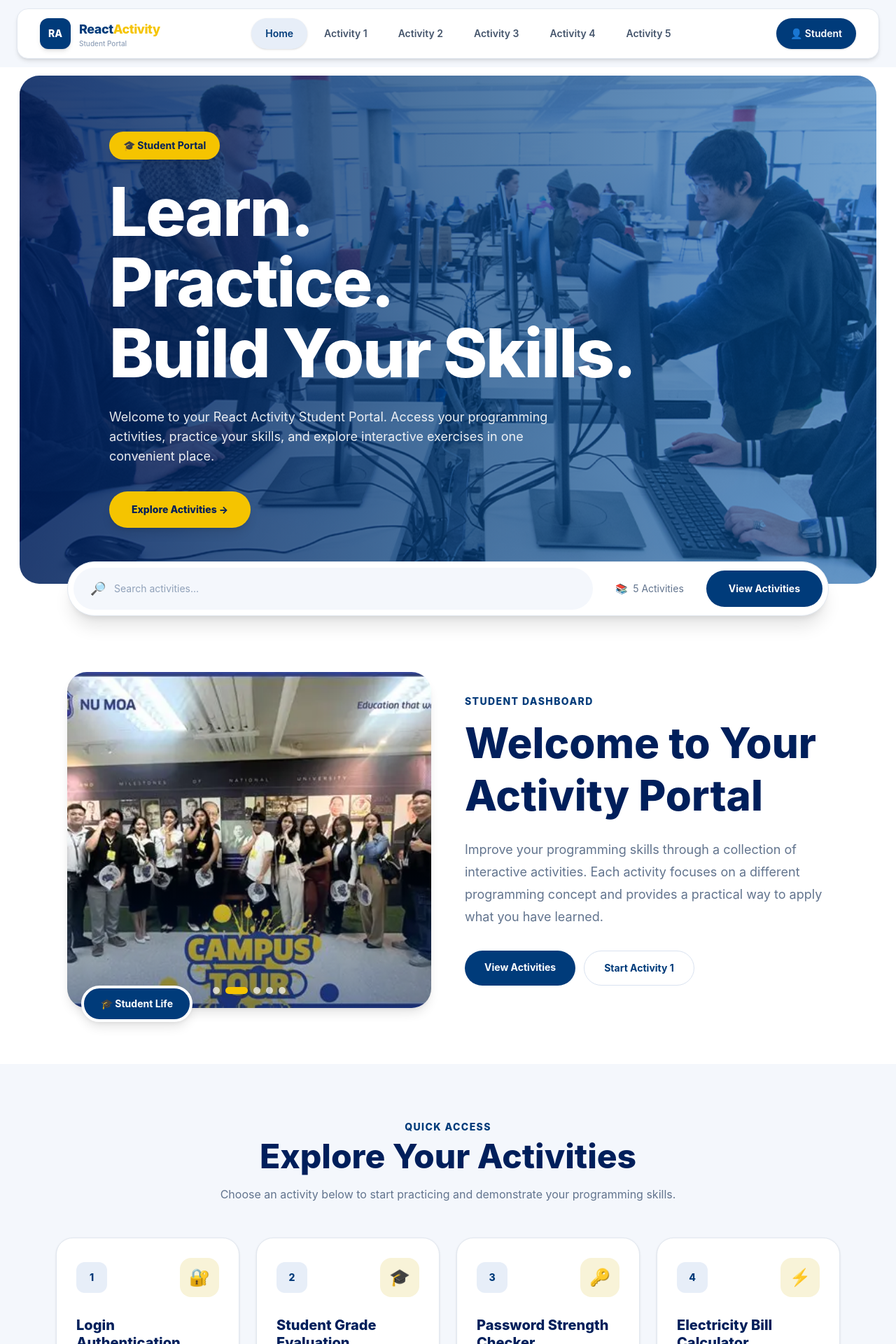
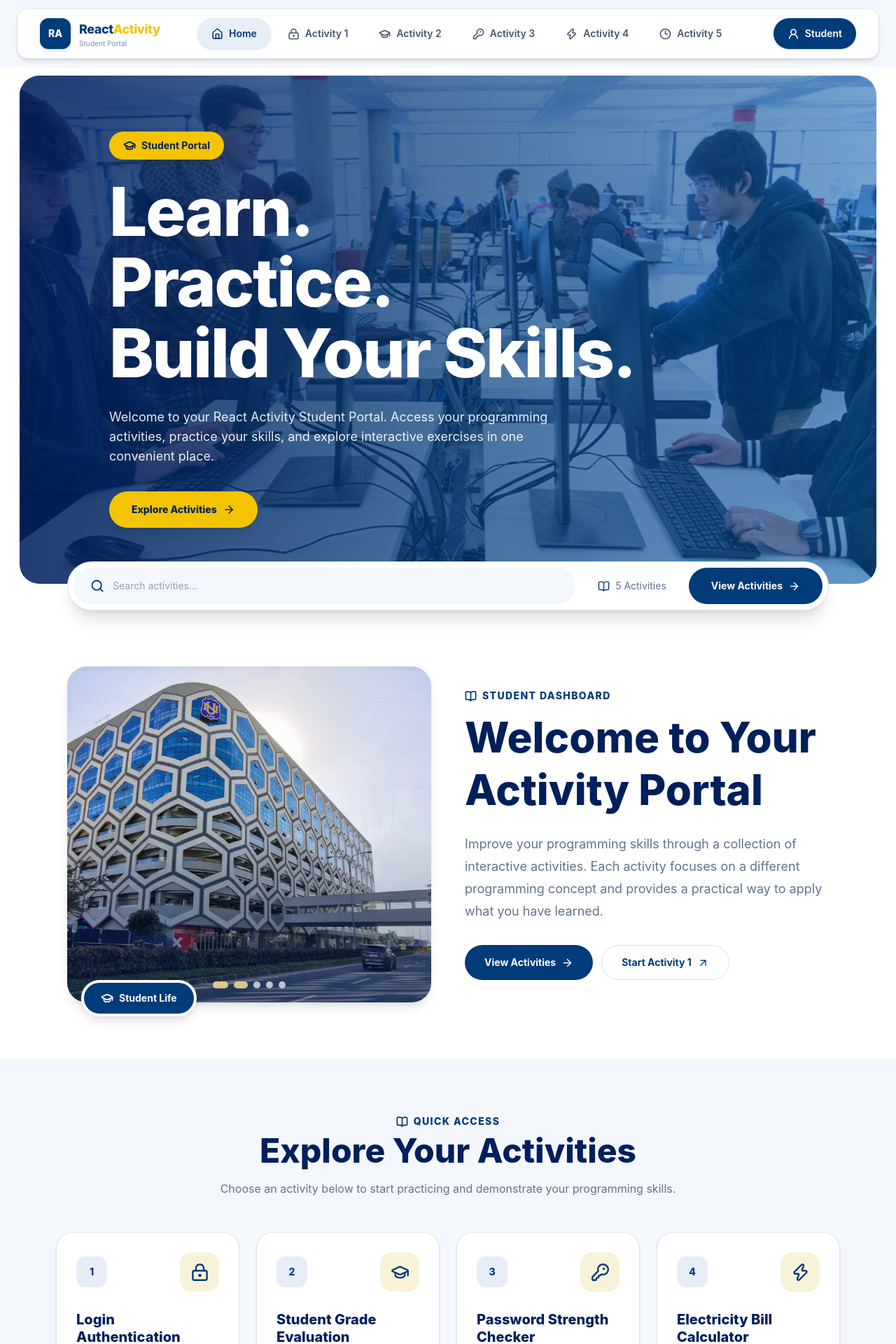
Before and after one commit to KagenoW/StudentPortal, a React (Vite) app: page / in a window 1280 px wide. Shown: the top 1920 px of the page at 70% size. Built offline with nearby package versions, Linux system fonts and the light colour scheme.

Commit message:
heart-updated-ui2

```diff
--- a/package.json
+++ b/package.json
@@ -11,6 +11,7 @@
   },
   "dependencies": {
     "@tailwindcss/vite": "^4.3.3",
+    "lucide-react": "^1.31.0",
     "react": "^19.2.8",
     "react-dom": "^19.2.8",
     "react-router-dom": "^7.18.2",
--- a/src/App.jsx
+++ b/src/App.jsx
@@ -4,6 +4,20 @@ import "./App.css";
 
 import { useEffect, useState } from "react";
 import { BrowserRouter, Routes, Route, Link } from "react-router-dom";
+
+import {
+  Search,
+  BookOpen,
+  ArrowRight,
+  ArrowLeft,
+  ArrowUpRight,
+  GraduationCap,
+  LockKeyhole,
+  KeyRound,
+  Zap,
+  Clock3,
+  Atom,
+} from "lucide-react";
 
 import Navbar from "./components/Navbar";
 
@@ -50,7 +64,7 @@ function Home() {
       setCurrentImage((previousImage) => {
         return (previousImage + 1) % carouselImages.length;
       });
-    }, 4000);
+    }, 6000);
 
     return () => clearInterval(interval);
   }, [carouselImages.length]);
@@ -73,7 +87,7 @@ function Home() {
   const activities = [
     {
       number: 1,
-      icon: "🔐",
+      icon: LockKeyhole,
       title: "Login Authentication",
       description:
         "Validate a username and password against sample credentials and manage login/logout state.",
@@ -81,7 +95,7 @@ function Home() {
     },
     {
       number: 2,
-      icon: "🎓",
+      icon: GraduationCap,
       title: "Student Grade Evaluation",
       description:
         "Enter a student's score and get an automatic remark based on grade ranges.",
@@ -89,7 +103,7 @@ function Home() {
     },
     {
       number: 3,
-      icon: "🔑",
+      icon: KeyRound,
       title: "Password Strength Checker",
       description:
         "Check password length and receive live feedback on how strong it is.",
@@ -97,7 +111,7 @@ function Home() {
     },
     {
       number: 4,
-      icon: "⚡",
+      icon: Zap,
       title: "Electricity Bill Calculator",
       description:
         "Calculate a customer's electricity bill based on kWh consumption and tiered rates.",
@@ -105,7 +119,7 @@ function Home() {
     },
     {
       number: 5,
-      icon: "🕐",
+      icon: Clock3,
       title: "Employee Attendance Checker",
       description:
         "Check an employee's time-in and determine whether they are on time, late, or very late.",
@@ -126,16 +140,16 @@ function Home() {
             className="absolute inset-0 h-full w-full object-cover"
           />
 
-          {/* NU BLUE OVERLAY */}
           <div className="absolute inset-0 bg-gradient-to-r from-[#001f5b]/85 via-[#003b7a]/70 to-[#0057a8]/55" />
 
           <div className="relative flex min-h-[520px] items-center px-8 py-20 md:px-16 lg:px-24 xl:px-32">
 
             <div className="max-w-4xl text-white">
 
-              {/* NU STYLE BADGE */}
+              {/* STUDENT PORTAL BADGE */}
               <div className="mb-6 inline-flex items-center gap-2 rounded-full bg-[#f5c400] px-5 py-2.5 text-sm font-bold text-[#001f5b] shadow-lg">
-                🎓 Student Portal
+                <GraduationCap size={18} strokeWidth={2.5} />
+                <span>Student Portal</span>
               </div>
 
               <h1 className="text-5xl font-extrabold leading-[1.05] tracking-tight md:text-6xl lg:text-7xl xl:text-8xl">
@@ -154,9 +168,10 @@ function Home() {
 
               <a
                 href="#activities"
-                className="mt-9 inline-flex rounded-full bg-[#f5c400] px-8 py-4 text-sm font-extrabold text-[#001f5b] shadow-lg transition hover:-translate-y-1 hover:bg-[#ffd52e] hover:shadow-xl"
+                className="mt-9 inline-flex items-center gap-2 rounded-full bg-[#f5c400] px-8 py-4 text-sm font-extrabold text-[#001f5b] shadow-lg transition hover:-translate-y-1 hover:bg-[#ffd52e] hover:shadow-xl"
               >
-                Explore Activities →
+                <span>Explore Activities</span>
+                <ArrowRight size={18} />
               </a>
 
             </div>
@@ -170,9 +185,11 @@ function Home() {
 
             <div className="flex min-w-0 flex-1 items-center gap-3 rounded-full bg-[#f4f7fc] px-6 py-4">
 
-              <span className="text-lg text-[#003b7a]">
-                🔎
-              </span>
+              <Search
+                size={20}
+                strokeWidth={2.2}
+                className="shrink-0 text-[#003b7a]"
+              />
 
               <input
                 type="text"
@@ -183,15 +200,20 @@ function Home() {
             </div>
 
             <div className="hidden items-center gap-2 px-5 text-sm text-slate-500 lg:flex">
-              <span>📚</span>
+              <BookOpen
+                size={17}
+                strokeWidth={2}
+                className="text-[#003b7a]"
+              />
               <span>5 Activities</span>
             </div>
 
             <a
               href="#activities"
-              className="rounded-full bg-[#003b7a] px-8 py-4 text-center text-sm font-bold text-white transition hover:bg-[#002b5c]"
+              className="flex items-center justify-center gap-2 rounded-full bg-[#003b7a] px-8 py-4 text-center text-sm font-bold text-white transition hover:bg-[#002b5c]"
             >
-              View Activities
+              <span>View Activities</span>
+              <ArrowRight size={17} />
             </a>
 
           </div>
@@ -229,9 +251,9 @@ function Home() {
                 type="button"
                 onClick={previousImage}
                 aria-label="Previous image"
-                className="absolute left-4 top-1/2 flex h-11 w-11 -translate-y-1/2 items-center justify-center rounded-full bg-white/90 text-xl font-bold text-[#003b7a] opacity-0 shadow-lg backdrop-blur-sm transition-all duration-300 hover:bg-white group-hover:opacity-100"
+                className="absolute left-4 top-1/2 flex h-11 w-11 -translate-y-1/2 items-center justify-center rounded-full bg-white/90 text-[#003b7a] opacity-0 shadow-lg backdrop-blur-sm transition-all duration-300 hover:bg-white group-hover:opacity-100"
               >
-                ←
+                <ArrowLeft size={20} strokeWidth={2.5} />
               </button>
 
               {/* NEXT BUTTON */}
@@ -239,9 +261,9 @@ function Home() {
                 type="button"
                 onClick={nextImage}
                 aria-label="Next image"
-                className="absolute right-4 top-1/2 flex h-11 w-11 -translate-y-1/2 items-center justify-center rounded-full bg-white/90 text-xl font-bold text-[#003b7a] opacity-0 shadow-lg backdrop-blur-sm transition-all duration-300 hover:bg-white group-hover:opacity-100"
+                className="absolute right-4 top-1/2 flex h-11 w-11 -translate-y-1/2 items-center justify-center rounded-full bg-white/90 text-[#003b7a] opacity-0 shadow-lg backdrop-blur-sm transition-all duration-300 hover:bg-white group-hover:opacity-100"
               >
-                →
+                <ArrowRight size={20} strokeWidth={2.5} />
               </button>
 
               {/* DOTS */}
@@ -269,8 +291,9 @@ function Home() {
             </div>
 
             {/* FLOATING LABEL */}
-            <div className="absolute -bottom-5 left-5 rounded-full border-4 border-white bg-[#003b7a] px-6 py-3 text-sm font-bold text-white shadow-lg">
-              🎓 Student Life
+            <div className="absolute -bottom-5 left-5 flex items-center gap-2 rounded-full border-4 border-white bg-[#003b7a] px-6 py-3 text-sm font-bold text-white shadow-lg">
+              <GraduationCap size={18} strokeWidth={2.3} />
+              <span>Student Life</span>
             </div>
 
           </div>
@@ -278,8 +301,9 @@ function Home() {
           {/* TEXT */}
           <div className="max-w-3xl">
 
-            <p className="text-sm font-extrabold uppercase tracking-widest text-[#003b7a]">
-              Student Dashboard
+            <p className="flex items-center gap-2 text-sm font-extrabold uppercase tracking-widest text-[#003b7a]">
+              <BookOpen size={17} strokeWidth={2.4} />
+              <span>Student Dashboard</span>
             </p>
 
             <h2 className="mt-3 text-4xl font-extrabold leading-tight text-[#001f5b] md:text-5xl xl:text-6xl">
@@ -299,16 +323,18 @@ function Home() {
 
               <a
                 href="#activities"
-                className="rounded-full bg-[#003b7a] px-7 py-3.5 text-sm font-bold text-white transition hover:bg-[#002b5c]"
+                className="flex items-center gap-2 rounded-full bg-[#003b7a] px-7 py-3.5 text-sm font-bold text-white transition hover:bg-[#002b5c]"
               >
-                View Activities
+                <span>View Activities</span>
+                <ArrowRight size={17} />
               </a>
 
               <Link
                 to="/activity1"
-                className="rounded-full border border-[#d9e2f0] bg-white px-7 py-3.5 text-sm font-bold text-[#003b7a] transition hover:border-[#003b7a] hover:bg-[#f4f7fc]"
+                className="flex items-center gap-2 rounded-full border border-[#d9e2f0] bg-white px-7 py-3.5 text-sm font-bold text-[#003b7a] transition hover:border-[#003b7a] hover:bg-[#f4f7fc]"
               >
-                Start Activity 1
+                <span>Start Activity 1</span>
+                <ArrowUpRight size={17} />
               </Link>
 
             </div>
@@ -324,8 +350,9 @@ function Home() {
 
           <div className="text-center">
 
-            <p className="text-sm font-extrabold uppercase tracking-widest text-[#003b7a]">
-              Quick Access
+            <p className="flex items-center justify-center gap-2 text-sm font-extrabold uppercase tracking-widest text-[#003b7a]">
+              <BookOpen size={17} strokeWidth={2.4} />
+              <span>Quick Access</span>
             </p>
 
             <h2 className="mt-2 text-4xl font-extrabold text-[#001f5b] md:text-5xl">
@@ -341,7 +368,10 @@ function Home() {
 
           <div className="mt-12 grid w-full grid-cols-1 gap-6 sm:grid-cols-2 lg:grid-cols-3 xl:grid-cols-4 2xl:grid-cols-5">
 
-            {activities.map((activity) => (
+            {activities.map((activity) => {
+              const ActivityIcon = activity.icon;
+
+              return (
                 <Link
                   key={activity.number}
                   to={activity.path}
@@ -356,8 +386,11 @@ function Home() {
                     </div>
 
                     {/* ICON */}
-                  <div className="flex h-14 w-14 items-center justify-center rounded-2xl bg-[#f8f3d8] text-2xl transition group-hover:scale-110">
-                    {activity.icon}
+                    <div className="flex h-14 w-14 items-center justify-center rounded-2xl bg-[#f8f3d8] text-[#003b7a] transition group-hover:scale-110">
+                      <ActivityIcon
+                        size={27}
+                        strokeWidth={2.1}
+                      />
                     </div>
 
                   </div>
@@ -376,16 +409,19 @@ function Home() {
 
                       <span>Open Activity</span>
 
-                    <span className="transition-transform group-hover:translate-x-1">
-                      →
-                    </span>
+                      <ArrowRight
+                        size={18}
+                        strokeWidth={2.4}
+                        className="transition-transform group-hover:translate-x-1"
+                      />
 
                     </div>
 
                   </div>
 
                 </Link>
-            ))}
+              );
+            })}
 
           </div>
 
@@ -430,12 +466,15 @@ function Home() {
             </div>
 
             <div className="rounded-2xl bg-[#f4f7fc] p-7 text-center transition hover:-translate-y-1 hover:shadow-md">
-              <p className="text-4xl font-extrabold text-[#003b7a]">
-                ⚛
+
+              <p className="flex justify-center text-4xl font-extrabold text-[#003b7a]">
+                <Atom size={40} strokeWidth={2.1} />
               </p>
+
               <p className="mt-2 text-sm text-slate-500">
                 React Powered
               </p>
+
             </div>
 
           </div>
--- a/src/components/Navbar.jsx
+++ b/src/components/Navbar.jsx
@@ -1,22 +1,30 @@
 // Navbar.jsx
 
 import { Link, useLocation } from "react-router-dom";
+import {
+  House,
+  LockKeyhole,
+  GraduationCap,
+  KeyRound,
+  Zap,
+  Clock3,
+  UserRound,
+} from "lucide-react";
 
 function Navbar() {
   const location = useLocation();
 
   const navItems = [
-    { name: "Home", path: "/" },
-    { name: "Activity 1", path: "/activity1" },
-    { name: "Activity 2", path: "/activity2" },
-    { name: "Activity 3", path: "/activity3" },
-    { name: "Activity 4", path: "/activity4" },
-    { name: "Activity 5", path: "/activity5" },
+    { name: "Home", path: "/", icon: House },
+    { name: "Activity 1", path: "/activity1", icon: LockKeyhole },
+    { name: "Activity 2", path: "/activity2", icon: GraduationCap },
+    { name: "Activity 3", path: "/activity3", icon: KeyRound },
+    { name: "Activity 4", path: "/activity4", icon: Zap },
+    { name: "Activity 5", path: "/activity5", icon: Clock3 },
   ];
 
   return (
     <nav className="sticky top-0 z-50 w-full bg-[#f4f7fc]/95 px-3 py-3 backdrop-blur-md md:px-6">
-
       <div className="flex min-h-[72px] w-full items-center justify-between rounded-2xl border border-slate-200 bg-white px-4 shadow-md md:px-8">
 
         {/* LOGO */}
@@ -24,14 +32,11 @@ function Navbar() {
           to="/"
           className="flex shrink-0 items-center gap-3"
         >
-
-          {/* NU BLUE LOGO */}
           <div className="flex h-11 w-11 items-center justify-center rounded-xl bg-[#003b7a] text-sm font-extrabold text-white shadow-md">
             RA
           </div>
 
           <div className="hidden leading-tight sm:block">
-
             <h1 className="text-lg font-extrabold tracking-tight text-[#003b7a]">
               React<span className="text-[#f5c400]">Activity</span>
             </h1>
@@ -39,24 +44,21 @@ function Navbar() {
             <p className="text-[10px] font-medium text-slate-400">
               Student Portal
             </p>
-
           </div>
-
         </Link>
 
         {/* NAVIGATION */}
         <div className="hidden flex-1 items-center justify-center gap-1 px-6 lg:flex">
-
           {navItems.map((item) => {
-
             const isActive = location.pathname === item.path;
+            const Icon = item.icon;
 
             return (
               <Link
                 key={item.path}
                 to={item.path}
                 className={`
-                  rounded-full px-5 py-3 text-sm font-semibold
+                  flex items-center gap-2 rounded-full px-5 py-3 text-sm font-semibold
                   transition-all duration-200
                   ${
                     isActive
@@ -65,24 +67,23 @@ function Navbar() {
                   }
                 `}
               >
-                {item.name}
+                <Icon size={17} strokeWidth={2.2} />
+                <span>{item.name}</span>
               </Link>
             );
-
           })}
-
         </div>
 
         {/* PROFILE BUTTON */}
         <Link
           to="/"
-          className="shrink-0 rounded-full bg-[#003b7a] px-5 py-3 text-sm font-semibold text-white shadow-sm transition hover:bg-[#002b5c] hover:shadow-md"
+          className="flex shrink-0 items-center gap-2 rounded-full bg-[#003b7a] px-5 py-3 text-sm font-semibold text-white shadow-sm transition hover:bg-[#002b5c] hover:shadow-md"
         >
-          👤 <span className="hidden sm:inline">Student</span>
+          <UserRound size={17} strokeWidth={2.2} />
+          <span className="hidden sm:inline">Student</span>
         </Link>
 
       </div>
-
     </nav>
   );
 }
```
Also changed, not shown: 1 other file (tests, documents, lock files or other folders). Lines whose indentation alone changed are shown as unchanged.
